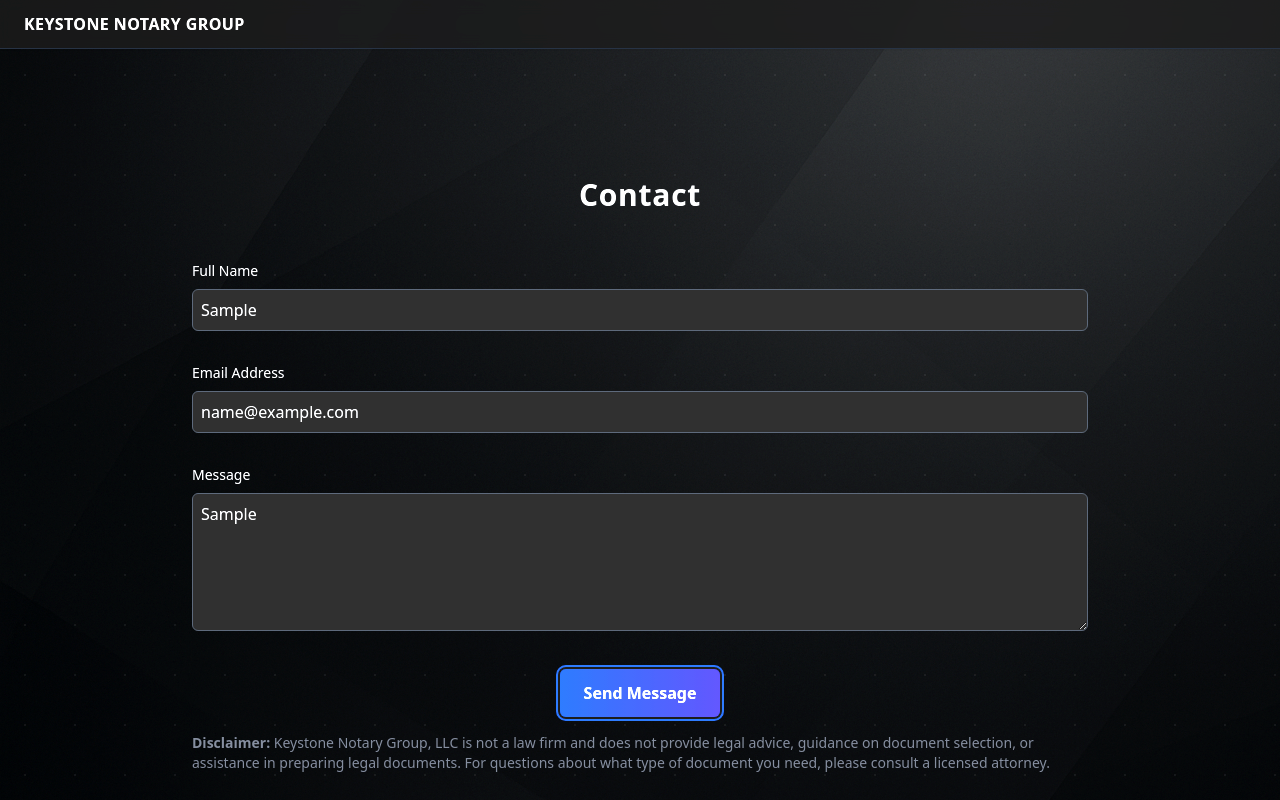
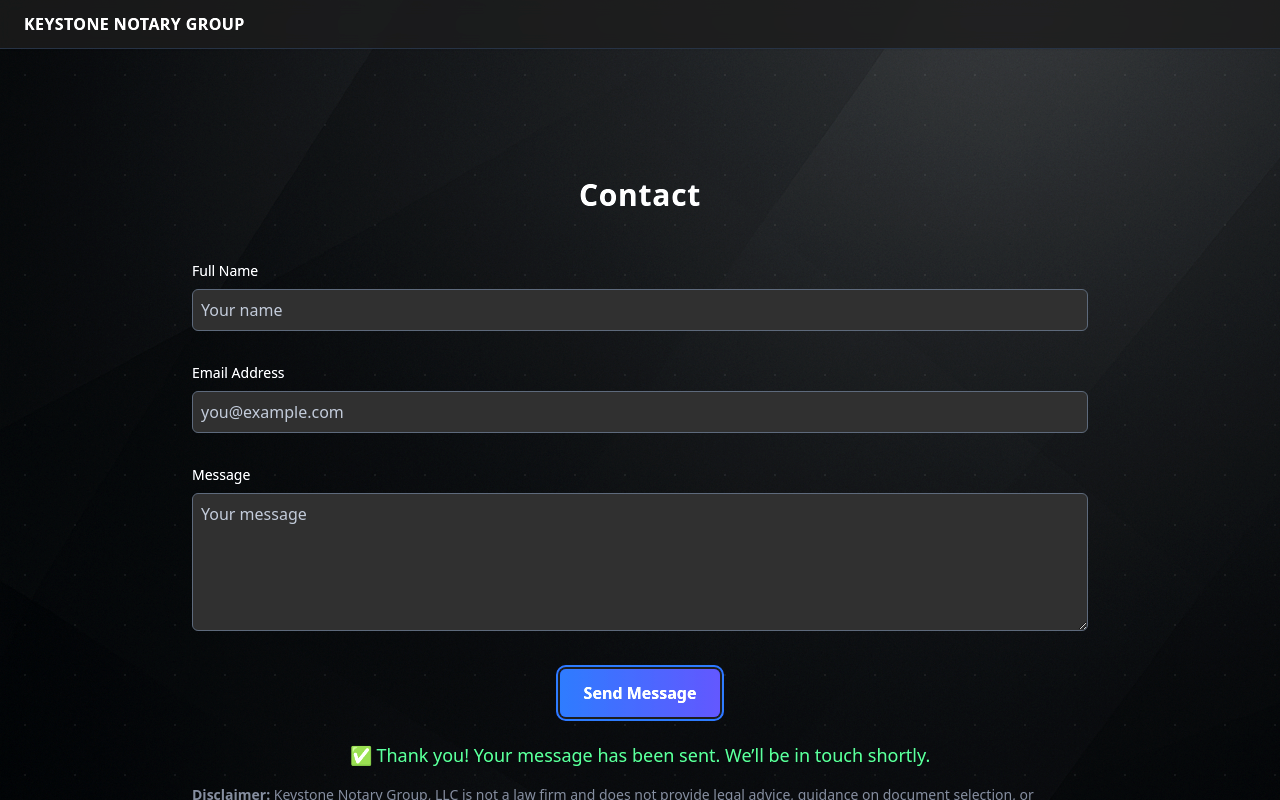
Before and after one commit to BikerViking/keystone-site, a React (Create React App) app: page /contact in a window 1280 px wide. Both pictures are taken after typing "Sample", "name@example.com", "Sample" into the empty fields and a click on the button "Send Message". Shown: the top 800 px of the page. Built offline with nearby package versions, Linux system fonts and the light colour scheme.

Commit message:
feat: show confirmation message on contact form

```diff
--- a/src/pages/contact.jsx
+++ b/src/pages/contact.jsx
@@ -1,10 +1,16 @@
-import React from "react";
+import React, { useState } from "react";
 import LayoutWrapper from "../components/LayoutWrapper";
 
 export default function ContactPage() {
+  const [submitted, setSubmitted] = useState(false);
+
   // Prevent default form submission until backend integration is added
   const handleSubmit = (e) => {
     e.preventDefault();
+    // Reset form fields so the user sees a clear form
+    e.target.reset();
+    // Show confirmation message
+    setSubmitted(true);
   };
 
   return (
@@ -63,6 +69,16 @@ export default function ContactPage() {
             </button>
           </div>
         </form>
+        <p
+          role="status"
+          aria-live="polite"
+          className={
+            "text-green-400 text-center mt-6 text-lg font-medium transition-opacity duration-500" +
+            (submitted ? " opacity-100" : " opacity-0")
+          }
+        >
+          ✅ Thank you! Your message has been sent. We’ll be in touch shortly.
+        </p>
         <p className="mt-4 text-left text-sm text-gray-500">
           <strong>Disclaimer:</strong> Keystone Notary Group, LLC is not a law
           firm and does not provide legal advice, guidance on document selection,
```
Also changed, not shown: 1 other file (tests, documents, lock files or other folders).
